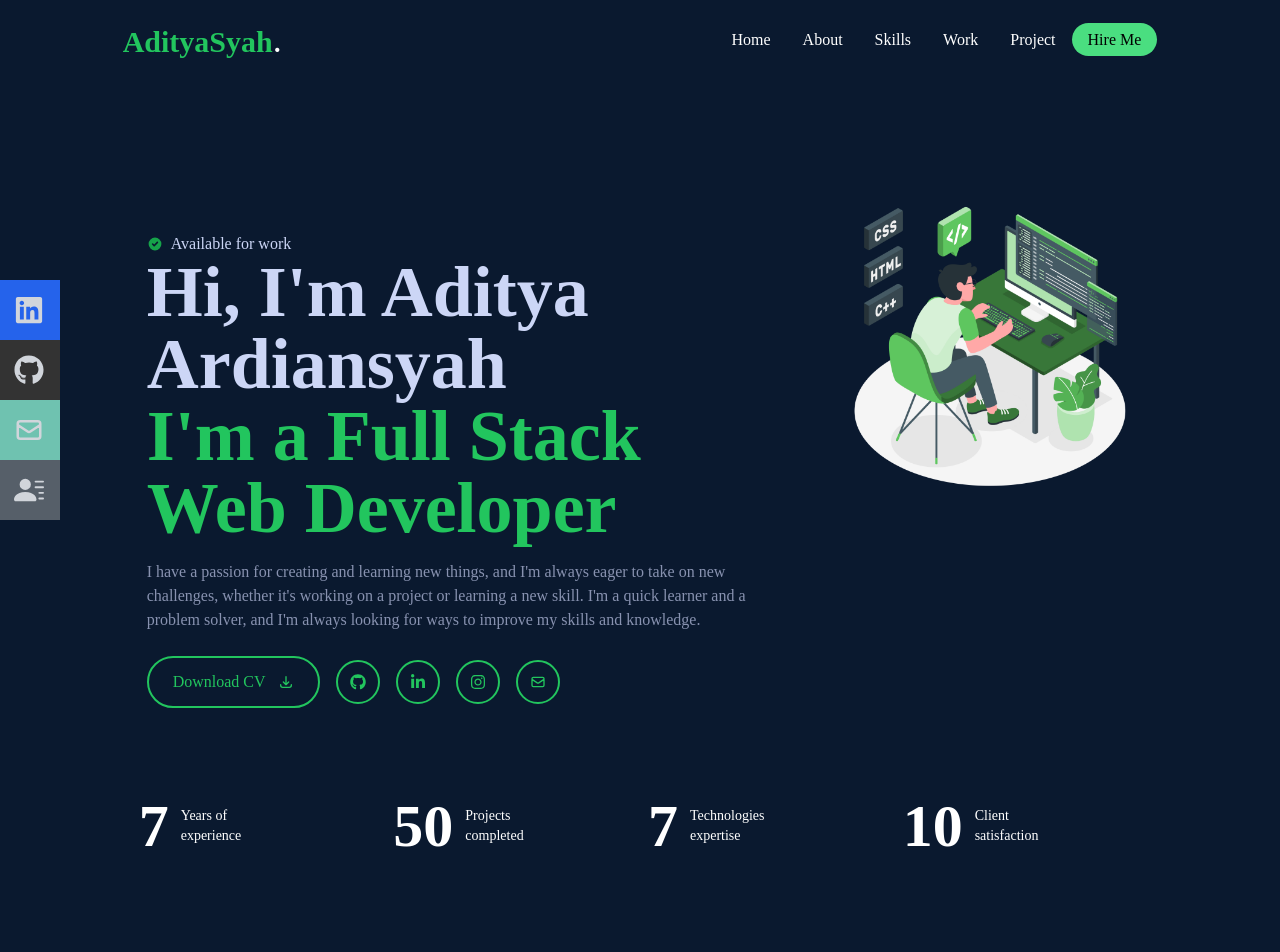
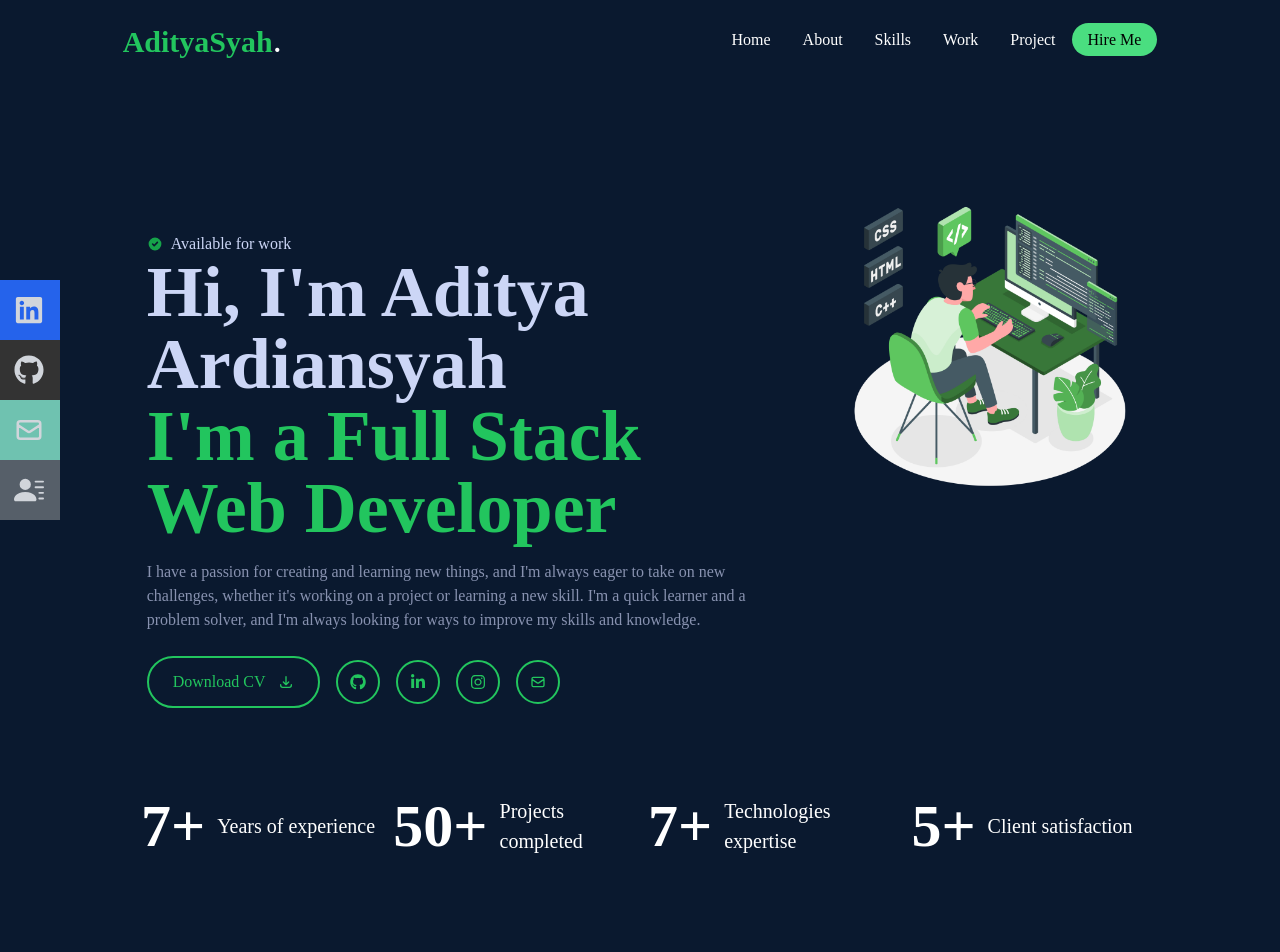
Before and after one commit to adityardiansyah/portofolio, a React (Create React App) app: page / in a window 1280 px wide. Shown: the top 952 px of the page. Built offline with nearby package versions, Linux system fonts and the light colour scheme.

Commit message:
update counterup number

```diff
--- a/package.json
+++ b/package.json
@@ -6,11 +6,13 @@
     "@testing-library/jest-dom": "^5.17.0",
     "@testing-library/react": "^13.4.0",
     "@testing-library/user-event": "^13.5.0",
+    "motion": "^11.13.1",
     "react": "^18.3.1",
     "react-dom": "^18.3.1",
     "react-icons": "^5.3.0",
     "react-scripts": "5.0.1",
     "react-scroll": "^1.9.0",
+    "react-spring": "^9.7.4",
     "react-vertical-timeline-component": "^3.6.0",
     "tech-stack-icons": "^2.1.0",
     "web-vitals": "^2.1.4"
--- a/src/App.js
+++ b/src/App.js
@@ -5,6 +5,7 @@ import Skills from './components/Skills';
 import Work from './components/Work';
 import Project from './components/Project';
 import Footer from './components/Footer';
+import { animate, scroll } from "motion";
 
 function App() {
   return (
--- a/src/components/Footer.jsx
+++ b/src/components/Footer.jsx
@@ -5,7 +5,7 @@ const Footer = () => {
   return (
     <div className="w-full h-[100px] bg-[#0a192f] text-gray-300 flex justify-center items-center">
       <div className="w-11/12 flex justify-between">
-        <p>Copyright ©2023 All rights reserved</p>
+        <p>Copyright ©2024 All rights reserved</p>
         <div className="flex items-center">
           <span>
             Handmade by Aditya Ardiansyah with
--- a/src/components/Home.jsx
+++ b/src/components/Home.jsx
@@ -1,4 +1,4 @@
-import React from "react";
+import React, { useState, useEffect } from "react";
 import { HiOutlineDownload, HiCheckCircle } from "react-icons/hi";
 import { FaGithub, FaLinkedinIn, FaInstagram } from "react-icons/fa";
 import { HiOutlineMail } from "react-icons/hi";
@@ -9,11 +9,22 @@ import {
   linkLinkedin,
   linkEmail,
   linkInstagram,
+  numberPortofolio,
 } from "../constants";
+import { useSpring, animated } from "react-spring";
 
+const Number = ({ n }) => {
+  const { number } = useSpring({
+    from: { number: 0 },
+    number: n,
+    delay: 200,
+    config: { mass: 1, tension: 20, friction: 10 },
+  });
+  return <animated.div>{number.to((n) => n.toFixed(0))}</animated.div>;
+};
 const Home = () => {
   return (
-    <div name="home" className="w-full h-auto bg-[#0a192f]">
+    <div name="home" className="section w-full h-auto bg-[#0a192f]">
       {/* Container */}
       <div className="w-full sm:w-10/12 mx-auto px-8 flex flex-col justify-center h-full">
         <div className="grid grid-cols-1 items-start lg:grid-cols-3 lg:gap-12 gap-y-8 mt-32 md:mt-48">
@@ -86,42 +97,25 @@ const Home = () => {
             </div>
           </div>
           <div className="order-2 lg:order-2">
-            <img src={Slide} alt="" className="hidden md:flex" />
+            <img
+              src={Slide}
+              alt=""
+              id="icon-slide"
+              className="hidden md:flex"
+            />
           </div>
         </div>
 
         {/* Counter */}
         <div className="w-full grid lg:grid-cols-4 grid-cols-2 gap-2 lg:gap-4 my-10 sm:mt-10 ">
-          <div className="flex items-center align-center">
-            <p className="text-6xl font-bold text-white">7</p>
-            <p className="text-white pl-3 text-sm">
-              Years of <br /> experience
-            </p>
-          </div>
-          <div className="flex items-center align-center">
-            <p className="text-6xl font-bold text-white">50</p>
-            <p className="text-white pl-3 text-sm">
-              <p>
-                Projects <br /> completed
-              </p>
-            </p>
-          </div>
-          <div className="flex items-center align-center">
-            <p className="text-6xl font-bold text-white">7</p>
-            <p className="text-white pl-3 text-sm">
-              <p>
-                Technologies <br /> expertise
-              </p>
-            </p>
-          </div>
-          <div className="flex items-center align-center">
-            <p className="text-6xl font-bold text-white">10</p>
-            <p className="text-white pl-3 text-sm">
-              <p>
-                Client <br /> satisfaction
-              </p>
-            </p>
-          </div>
+          {numberPortofolio.map((portfolio) => (
+            <div className="flex items-center align-center justify-center">
+              <div className="text-6xl font-bold text-white flex">
+                <Number n={portfolio.number} /> +
+              </div>
+              <p className="text-white pl-3 text-[15pt]">{portfolio.title}</p>
+            </div>
+          ))}
         </div>
       </div>
     </div>
--- a/src/constants/index.js
+++ b/src/constants/index.js
@@ -122,4 +122,27 @@ const projects = [
     },
 ]
 
-export { workExperience, projects, linkCv, linkGit, linkLinkedin, linkEmail, linkInstagram }
+const numberPortofolio = [
+    {
+        id: 1,
+        title: "Years of experience",
+        number: 7
+    },
+    {
+        id: 2,
+        title: "Projects completed",
+        number: 50
+    },
+    {
+        id: 3,
+        title: "Technologies expertise",
+        number: 7
+    },
+    {
+        id: 4,
+        title: "Client satisfaction",
+        number: 5
+    },
+];
+
+export { workExperience, projects, linkCv, linkGit, linkLinkedin, linkEmail, linkInstagram, numberPortofolio }
```
Also changed, not shown: 1 other file (tests, documents, lock files or other folders).
